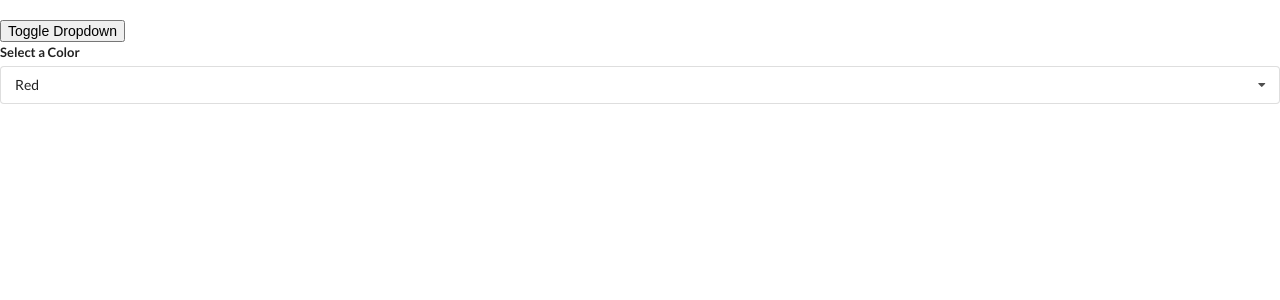
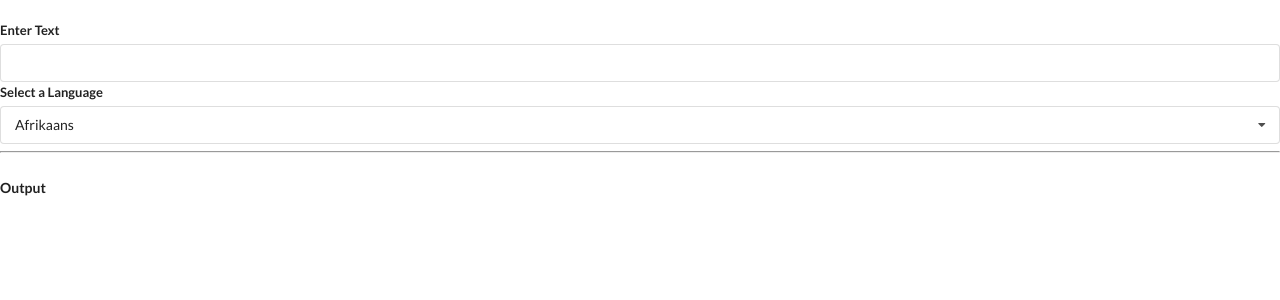
Before and after one commit to derekchou3704/react-widgets, a React (Create React App) app: page / in a window 1280 px wide. Shown: the top 300 px of the page. Built offline with nearby package versions, Linux system fonts and the light colour scheme; no server answers.

Commit message:
There is a CORS issue on the backend of google translate api, pause the development of Dropdown

```diff
--- a/src/App.js
+++ b/src/App.js
@@ -1,7 +1,8 @@
 import React, { useState } from 'react'
 // import Accordion from './components/Accordion'
 // import Search from './components/Search'
-import Dropdown from './components/Dropdown'
+// import Dropdown from './components/Dropdown'
+import Translate from './components/Translate'
 
 // const items = [
 //     {
@@ -18,31 +19,31 @@ import Dropdown from './components/Dropdown'
 //     }
 // ]
 
-const options = [
-    {
-        label: 'Red',
-        value: 'red'
-    },
-    {
-        label: 'Blue',
-        value: 'blue'
-    },
-    {
-        label: 'Green',
-        value: 'green'
-    }
-]
+// const options = [
+//     {
+//         label: 'Red',
+//         value: 'red'
+//     },
+//     {
+//         label: 'Blue',
+//         value: 'blue'
+//     },
+//     {
+//         label: 'Green',
+//         value: 'green'
+//     }
+// ]
 
 export default () => {
-    const [selected, setSelected] = useState(options[0])
-    const [showDropdown, setShowDropdown] = useState(true)
+    // const [selected, setSelected] = useState(options[0])
+    // const [showDropdown, setShowDropdown] = useState(true)
 
     return (
         <div>
             <br />
             {/* <Accordion items={items}/> */}
             {/* <Search /> */}
-            <button onClick={() => setShowDropdown(!showDropdown)}>Toggle Dropdown</button>
+            {/* <button onClick={() => setShowDropdown(!showDropdown)}>Toggle Dropdown</button>
             {showDropdown ?
                 <Dropdown
                     selected={selected}
@@ -50,7 +51,8 @@ export default () => {
                     options={options}
                 />
                 : null
-            }
+            } */}
+            <Translate />
         </div>
     )
 }
--- /dev/null
+++ b/src/components/Convert.js
@@ -0,0 +1,45 @@
+// There are CORS issues about api key, so maybe try other 3rd-party translation API
+import React, { useState, useEffect } from 'react'
+import axios from 'axios'
+
+
+const apiKey = 'AIzaSyCHUCmpR7cT_yDFHC98CZJy2LTms-IwDlM' //Only works under http://localhost:3000
+
+const Convert = ({ language, text }) => {
+    const [translated, setTranslated] = useState('')
+    const [debounceText, setDebounceText] = useState(text)
+
+    useEffect(() => {
+        const timerId = setTimeout(() => {
+            setDebounceText(text)
+        }, 1000)
+
+        return () => {
+            clearTimeout(timerId)
+        }
+    }, [text])
+
+    useEffect(() => {
+        const doTranslation = async () => {
+            const { data } = await axios.post('https://translation.googleapis.com/language/translation/v2',
+            {},
+            {
+                params: {
+                    q: debounceText,
+                    target: language.value,
+                    key: apiKey
+                }
+            })
+            setTranslated(data.data.translations[0].translatedText)
+        }
+        doTranslation()
+    }, [language, debounceText])
+
+    return (
+        <div>
+            <h1 classname="ui header">{translated}</h1>
+        </div>
+    )
+}
+
+export default Convert
--- a/src/components/Dropdown.js
+++ b/src/components/Dropdown.js
@@ -1,6 +1,6 @@
 import React, { useState, useEffect, useRef } from 'react'
 
-const Dropdown = ({ options, selected, onSelectedChange }) => {
+const Dropdown = ({ label, options, selected, onSelectedChange }) => {
     const [open, setOpen] = useState(false)
     const ref =useRef()
 
@@ -39,7 +39,7 @@ const Dropdown = ({ options, selected, onSelectedChange }) => {
     return (
         <div ref={ref} className="ui form">
             <div className="field">
-                <label className="label">Select a Color</label>
+                <label className="label">{label}</label>
                 <div
                     onClick={() => setOpen(!open)}
                     className={`ui selection dropdown ${open ? 'visible active' : ''}`}
--- /dev/null
+++ b/src/components/Translate.js
@@ -0,0 +1,47 @@
+import React, { useState } from 'react'
+import Dropdown from './Dropdown'
+import Convert from './Convert'
+
+
+
+const options = [
+    {
+        label: 'Afrikaans',
+        value: 'af'
+    },
+    {
+        label: 'Arabic',
+        value: 'ar'
+    },
+    {
+        label: 'Hindi',
+        value: 'hi'
+    }
+]
+
+const Translate = () => {
+    const [language, setLanguage] = useState(options[0])
+    const [text, setText] = useState('')
+
+    return (
+        <div>
+            <div className="ui form">
+                <div className="field">
+                    <label>Enter Text</label>
+                    <input value={text} onChange={e => setText(e.target.value)} />
+                </div>
+            </div>
+            <Dropdown
+                label="Select a Language"
+                selected={language}
+                onSelectedChange={setLanguage}
+                options={options}
+            />
+            <hr />
+            <h5 className="ui header">Output</h5>
+            <Convert language={language} text={text}/>
+        </div>
+    )
+}
+
+export default Translate
```
